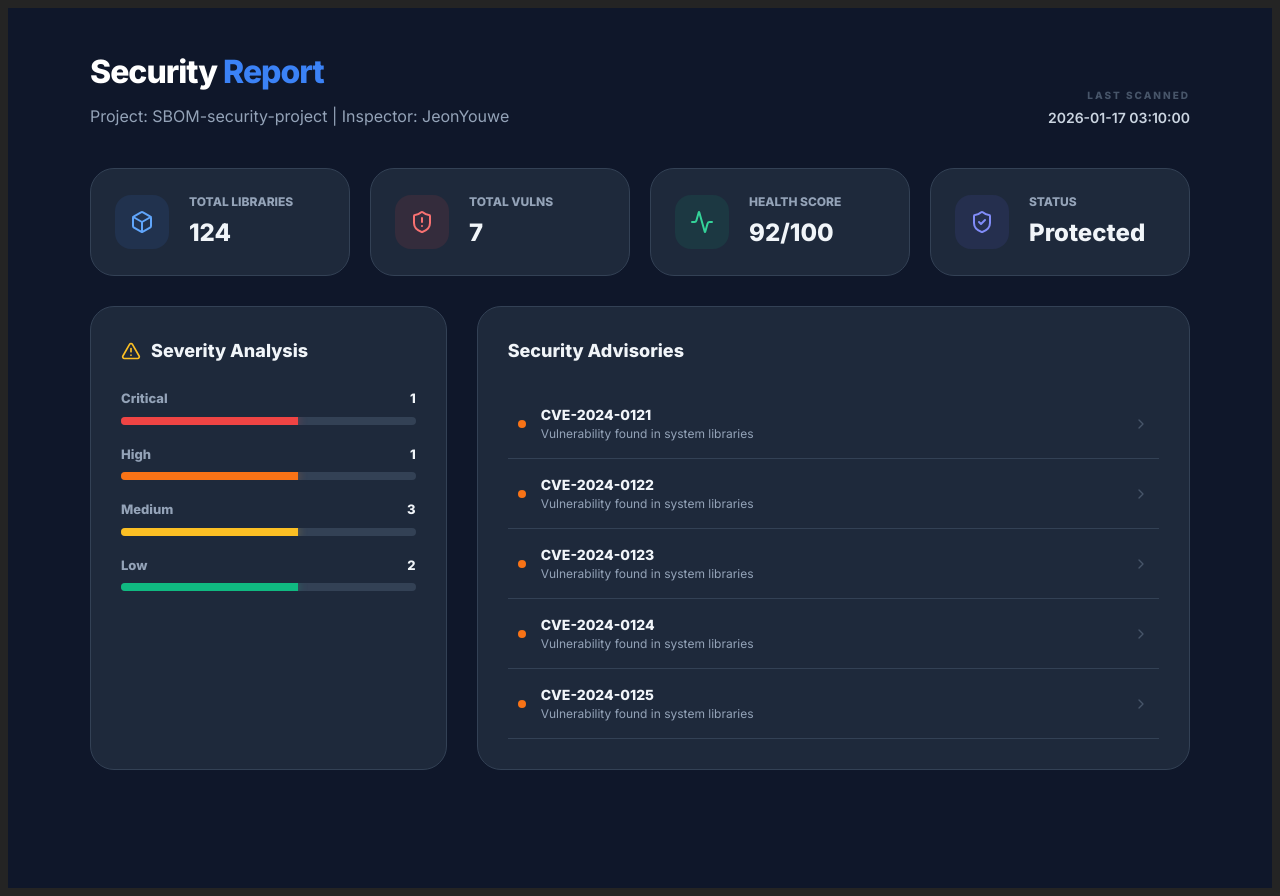
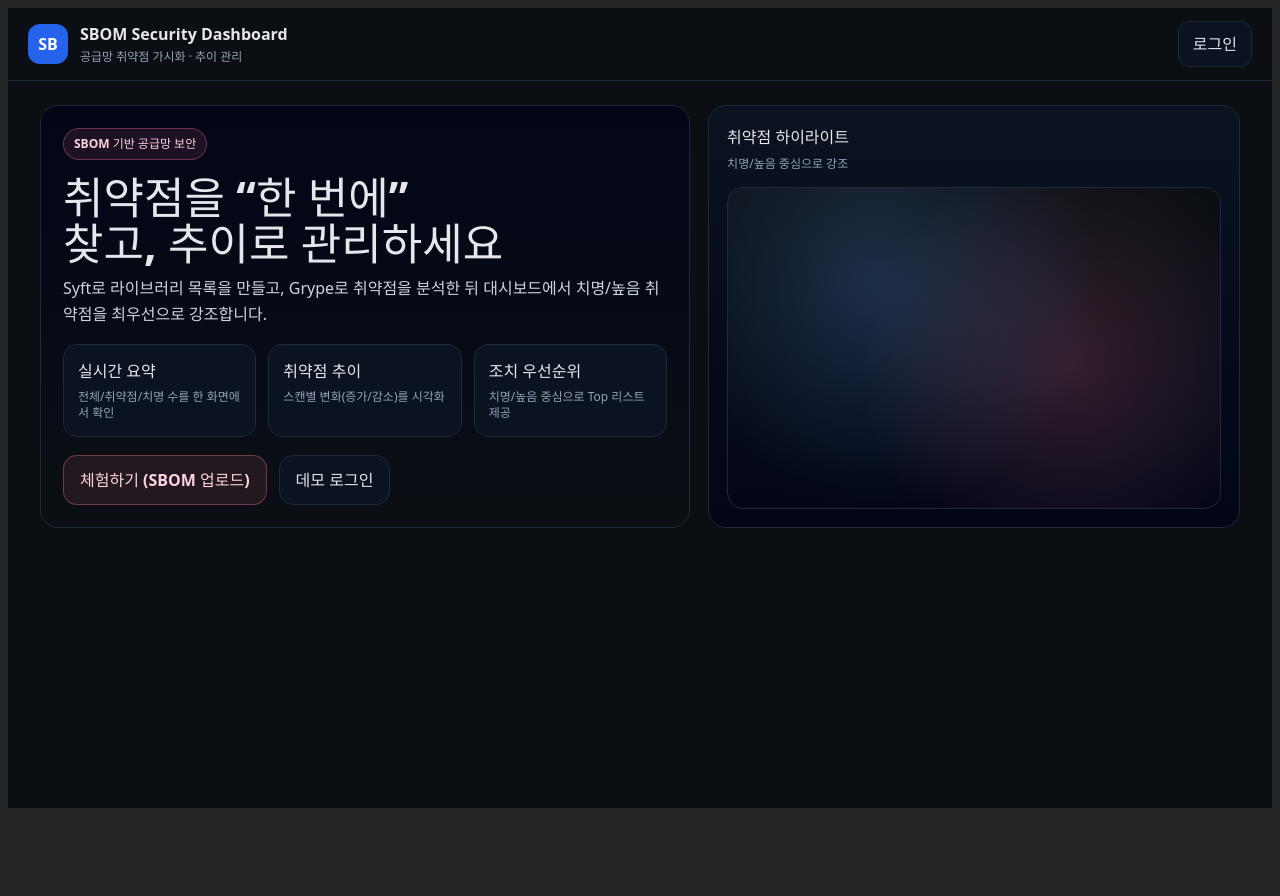
Before and after one commit to gwangyeon7/Ahn_front, a React (Vite) app: page / in a window 1280 px wide. After the commit the page ends 816 px from the top, so only its background shows below. Built offline with nearby package versions, Linux system fonts and the light colour scheme.

Commit message:
선모 화면 나오게 gwangyeon 설정 완

```diff
--- a/index.html
+++ b/index.html
@@ -8,6 +8,6 @@
   </head>
   <body>
     <div id="root"></div>
-    <script type="module" src="/src/main.jsx"></script>
+    <script type="module" src="/src/main.tsx"></script>
   </body>
 </html>
--- a/package.json
+++ b/package.json
@@ -10,9 +10,10 @@
     "preview": "vite preview"
   },
   "dependencies": {
+    "lucide-react": "^0.563.0",
     "react": "^18.3.1",
     "react-dom": "^18.3.1",
-    "react-router-dom": "^7.12.0",
+    "react-router-dom": "^7.13.0",
     "recharts": "^3.6.0"
   },
   "devDependencies": {
--- a/src/App.jsx
+++ b/src/App.jsx
@@ -1,11 +1,26 @@
-// 1. 경로에서 ./src/를 빼고, 파일명 frontDashboard를 정확히 입력합니다.
-import FrontDashboard from './components/frontDashboard.jsx';
+// src/App.jsx
+import React from "react";
+import { Routes, Route } from "react-router-dom";
+import Landing from "./pages/Landing";
+import Login from "./pages/Login"; // 로그인 페이지 임포트
+import Dashboard from "./pages/Dashboard"; // 대시보드 페이지 임포트
 
 function App() {
   return (
     <div className="App">
-      {/* 2. 위에서 import한 이름인 'FrontDashboard'를 태그로 사용합니다. */}
-      <FrontDashboard />
+      <Routes>
+        {/* 첫 화면은 무조건 랜딩 페이지 */}
+        <Route path="/" element={<Landing />} />
+
+        {/* 로그인 버튼 누르면 이동할 경로 */}
+        <Route path="/login" element={<Login />} />
+
+        {/* 로그인 성공 후 갈 대시보드 경로 */}
+        <Route path="/app/dashboard" element={<Dashboard />} />
+
+        {/* 추가적인 페이지들 (필요시) */}
+        {/* <Route path="/vulnerabilities" element={<VulnerabilityList />} /> */}
+      </Routes>
     </div>
   );
 }
--- a/src/main.tsx
+++ b/src/main.tsx
@@ -1,5 +1,6 @@
 import React from "react";
 import ReactDOM from "react-dom/client";
+import { BrowserRouter } from "react-router-dom"; // 1. 이거 추가
 import { AuthProvider } from "./auth/AuthContext";
 import App from "./App";
 import "./index.css";
@@ -9,8 +10,11 @@ if (!root) throw new Error("root element not found");
 
 ReactDOM.createRoot(root).render(
   <React.StrictMode>
-    <AuthProvider>
-      <App />
-    </AuthProvider>
-  </React.StrictMode>
+    {/* 2. BrowserRouter가 가장 바깥에서 감싸줘야 useNavigate 에러가 사라집니다! */}
+    <BrowserRouter>
+      <AuthProvider>
+        <App />
+      </AuthProvider>
+    </BrowserRouter>
+  </React.StrictMode>,
 );
```
Also changed, not shown: src/components/ReportDetail.jsx (renamed from src/components/frontDashboard.jsx), 1 other file (tests, documents, lock files or other folders).
